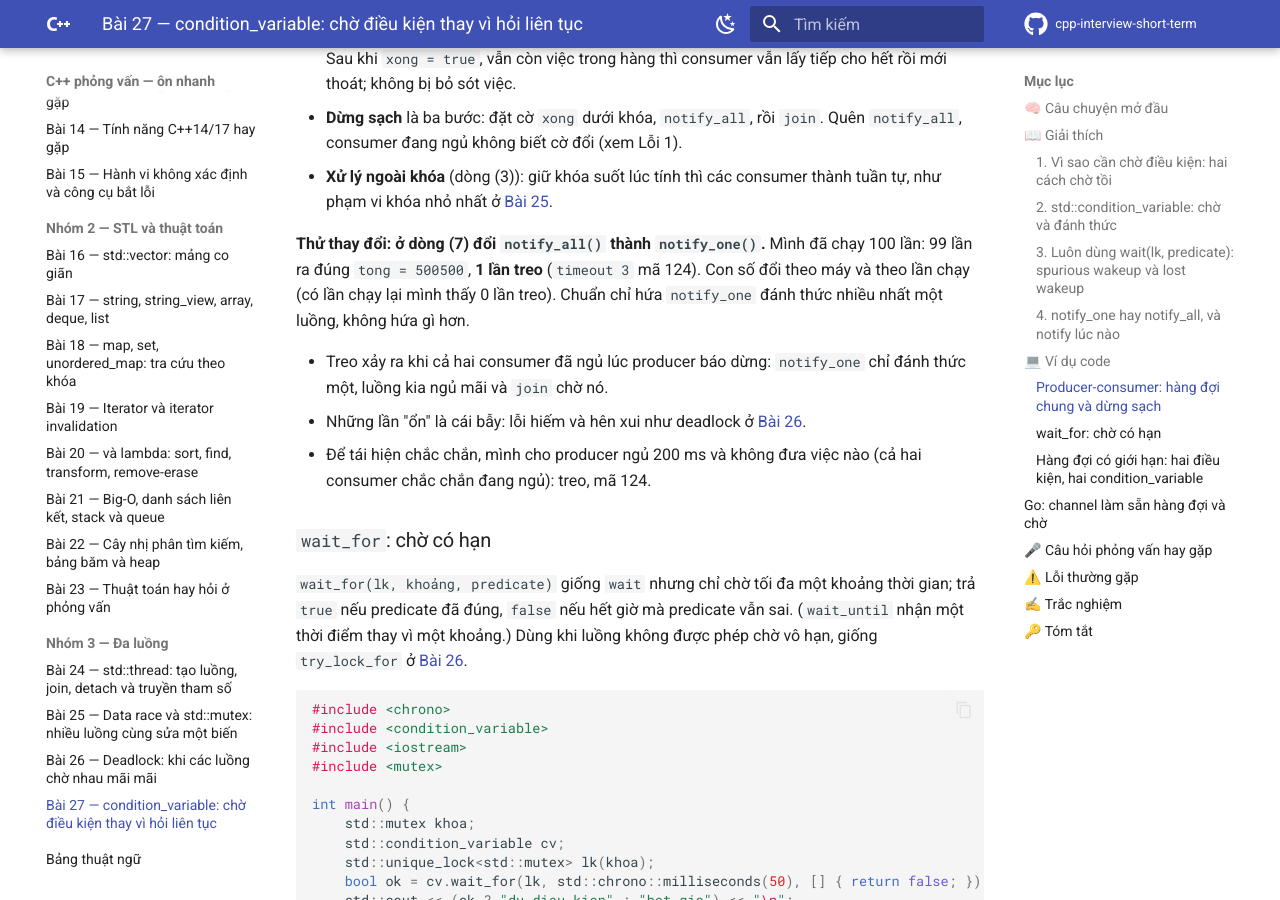
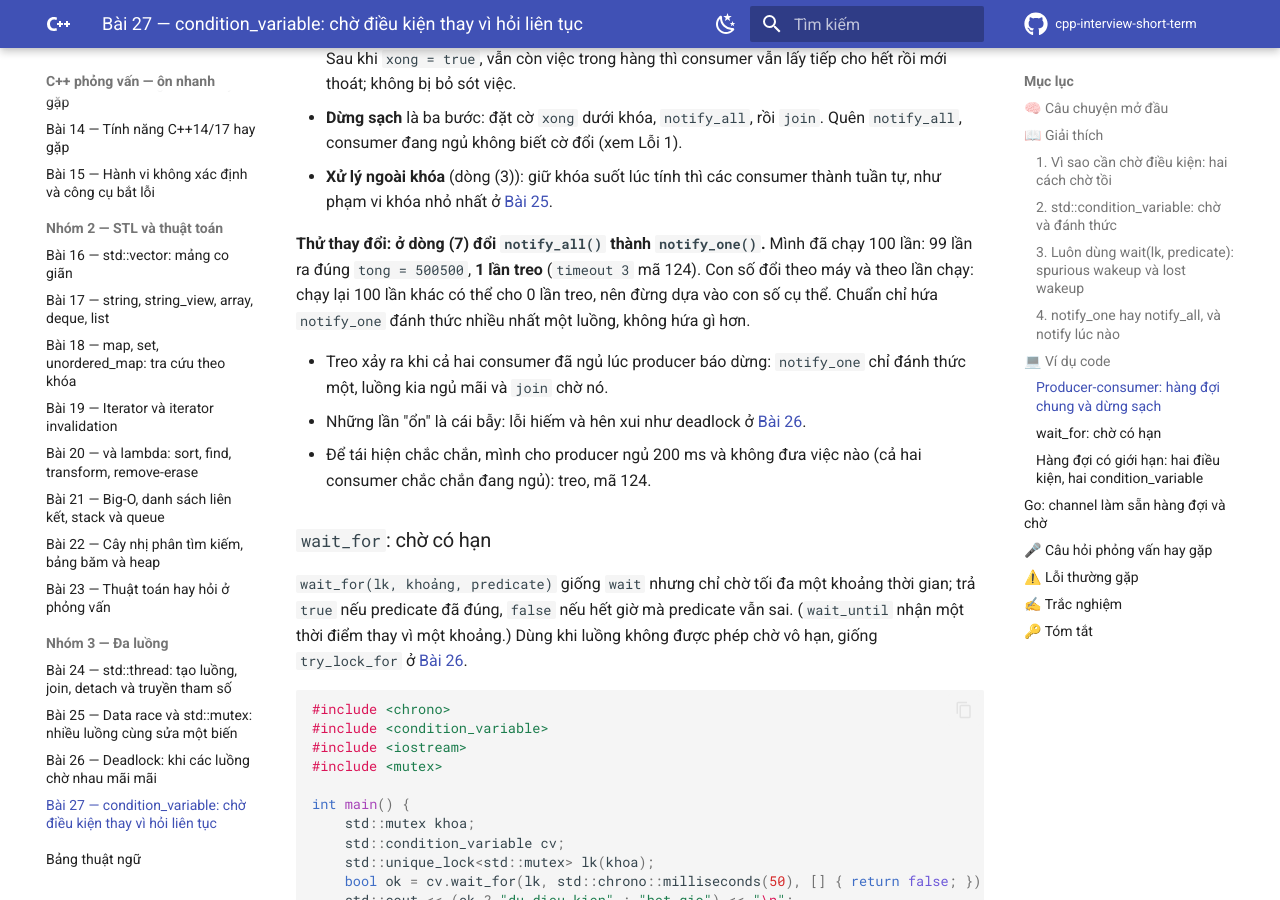
Before and after one commit to hungnguyen010518/cpp-interview-short-term, an MkDocs documentation site: the page built from docs/nhom-3-da-luong/27-condition-variable.md, in a window 1280 px wide and 900 px high, scrolled down 8449 px. Built offline with MkDocs 1.6.1 and Material for MkDocs 9.7.7, drawn with Linux system fonts in a browser that asks for light colours; comment, search, counter and statistics services are not loaded.

Commit message:
docs: Bài 27 bỏ câu mượn số liệu của người khác, nói đúng cái đã đo
Co-Authored-By: Claude Sonnet 5.5 <noreply@anthropic.com>

```diff
--- a/docs/nhom-3-da-luong/27-condition-variable.md
+++ b/docs/nhom-3-da-luong/27-condition-variable.md
@@ -287,7 +287,7 @@ Ba điểm đáng nhớ:
 - **Dừng sạch** là ba bước: đặt cờ `xong` dưới khóa, `notify_all`, rồi `join`. Quên `notify_all`, consumer đang ngủ không biết cờ đổi (xem Lỗi 1).
 - **Xử lý ngoài khóa** (dòng (3)): giữ khóa suốt lúc tính thì các consumer thành tuần tự, như phạm vi khóa nhỏ nhất ở [Bài 25](25-data-race-mutex.md).
 
-**Thử thay đổi: ở dòng (7) đổi `notify_all()` thành `notify_one()`.** Mình đã chạy 100 lần: 99 lần ra đúng `tong = 500500`, **1 lần treo** (`timeout 3` mã 124). Con số đổi theo máy và theo lần chạy (có lần chạy lại mình thấy 0 lần treo). Chuẩn chỉ hứa `notify_one` đánh thức nhiều nhất một luồng, không hứa gì hơn.
+**Thử thay đổi: ở dòng (7) đổi `notify_all()` thành `notify_one()`.** Mình đã chạy 100 lần: 99 lần ra đúng `tong = 500500`, **1 lần treo** (`timeout 3` mã 124). Con số đổi theo máy và theo lần chạy: chạy lại 100 lần khác có thể cho 0 lần treo, nên đừng dựa vào con số cụ thể. Chuẩn chỉ hứa `notify_one` đánh thức nhiều nhất một luồng, không hứa gì hơn.
 
 - Treo xảy ra khi cả hai consumer đã ngủ lúc producer báo dừng: `notify_one` chỉ đánh thức một, luồng kia ngủ mãi và `join` chờ nó.
 - Những lần "ổn" là cái bẫy: lỗi hiếm và hên xui như deadlock ở [Bài 26](26-deadlock.md).
```
